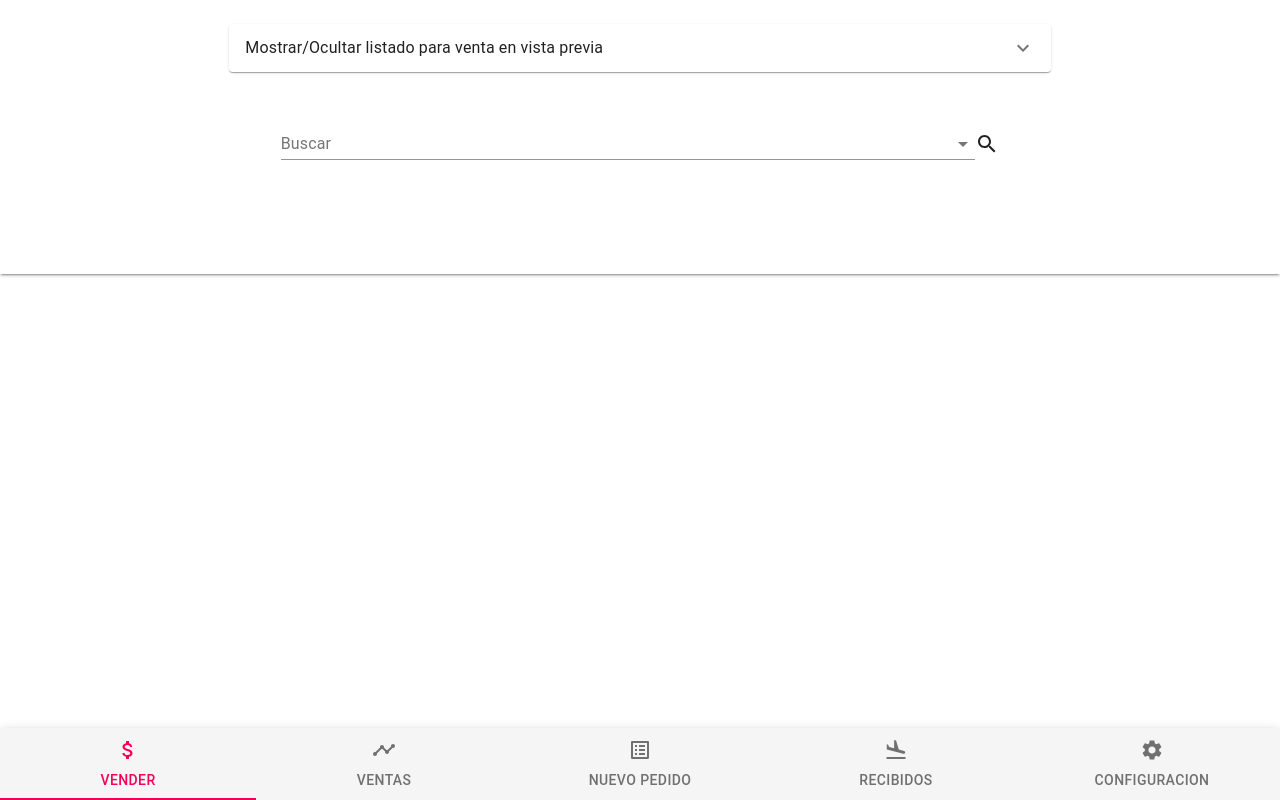
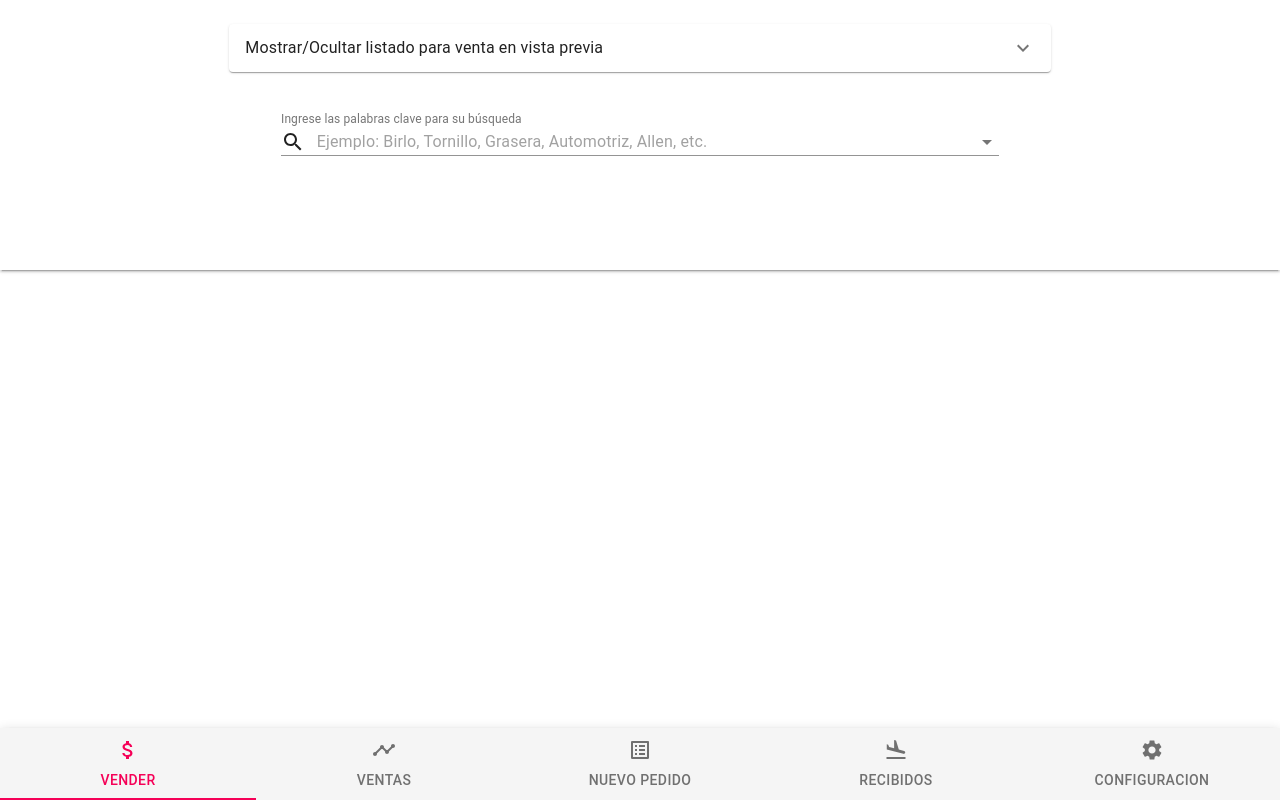
Before and after one commit to JeanFrancisco/client_app_store_inventory, a React (Create React App) app: page /1 in a window 1280 px wide. Built offline with nearby package versions, Linux system fonts and the light colour scheme.

Commit message:
Hack the Autocomplete (by Material-Ui) element funcionality to place Search icon inside TextField input; to fix search icon position

```diff
--- a/src/components/registerSale/SearchBar.jsx
+++ b/src/components/registerSale/SearchBar.jsx
@@ -1,5 +1,5 @@
 import React from 'react';
-import { Grid, TextField } from '@material-ui/core';
+import { Grid, TextField, InputAdornment } from '@material-ui/core';
 import { Autocomplete } from '@material-ui/lab';
 import Search from '@material-ui/icons/Search';
 
@@ -12,32 +12,49 @@ const options = [
 ];
 
 const Searchbar = () => {
+
+    const customTextField = (params) => {
+
+        const {InputProps, ...other_params} = params;
+        const current_start_adorment = InputProps.startAdornment;
+
+        const adorment = (
+            <InputAdornment position="start" key="-1">
+                <Search />
+            </InputAdornment>
+        );
+
+        if(current_start_adorment !== undefined)
+            InputProps.startAdornment.unshift(adorment);
+        else
+            InputProps.startAdornment = [ adorment ];
+
+        return (
+            <TextField
+                label="Ingrese las palabras clave para su búsqueda"
+                variant="standard"
+                placeholder="Ejemplo: Birlo, Tornillo, Grasera, Automotriz, Allen, etc."
+                InputProps={ InputProps }
+                {... other_params}
+            />
+        )
+
+    };
+
     return (
         <Grid container
             direction="row"
             justify="space-around"
             alignContent="stretch"
-            alignItems="flex-end">
-
+            alignItems="flex-end"
+        >
             <Grid item xs>
                 <Autocomplete
                     multiple
                     options={ options }
                     getOptionLabel={ option => option.name }
-                    renderInput={ params => (
-                        <TextField
-                            {...params}
-                            variant="standard"
-                            label="Buscar"
-                            placeholder="Ingrese un texto para buscar coincidencias"
-                        />
-                    )}
+                    renderInput={ customTextField }
                 />
-            </Grid>
-
-            <Grid item>
-
-            <Search/>
             </Grid>
         </Grid>
     );
```
